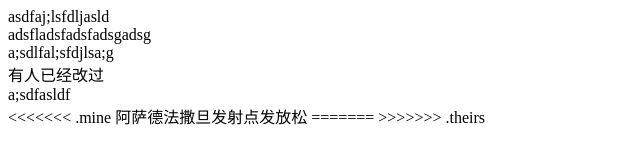
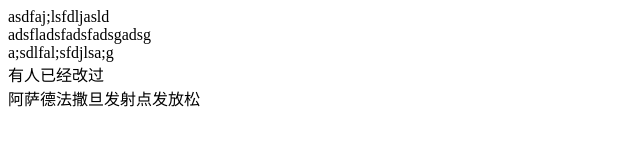
Before and after one commit to Miss-Lily/test, a plain HTML site: page index.html in a window 1280 px wide. Shown: the whole page, without its empty margins (0-640 px from the left). Drawn offline with Linux system fonts and the light colour scheme.

Commit message:
李清玥的第三次修改

```diff
--- a/index.html
+++ b/index.html
@@ -17,13 +17,8 @@
     <div>
         有人已经改过
     </div>
-    <div>a;sdfasldf</div>
-<<<<<<< .mine
+     <div>
          阿萨德法撒旦发射点发放松
      </div>
-=======
-
-
->>>>>>> .theirs
 </body>
 </html>
```
